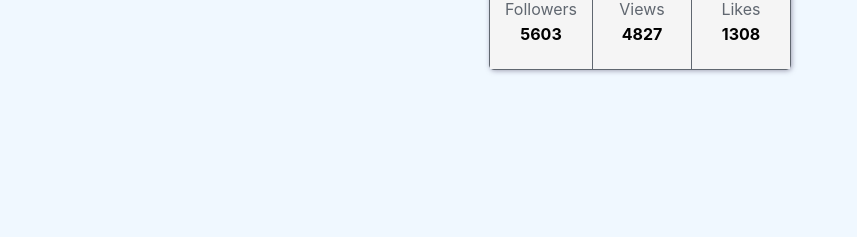
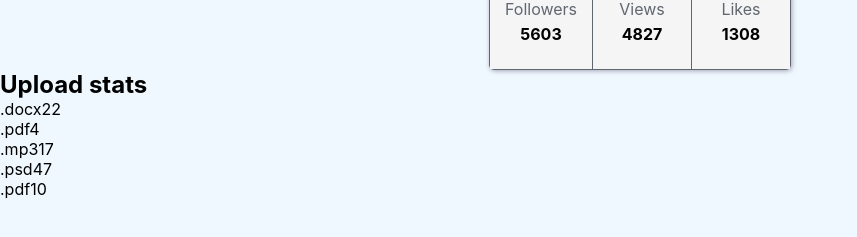
Before and after one commit to thekos0596/goit-react-hw-01-components, a React (Create React App) app: page / in a window 1280 px wide. Shown: the part 299-536 px from the top of the page, without its empty margins (0-857 px from the left). Built offline with nearby package versions, Linux system fonts and the light colour scheme.

Commit message:
create Statistics component

```diff
--- a/src/components/App.jsx
+++ b/src/components/App.jsx
@@ -1,5 +1,7 @@
-import { Profile } from "./Profile/Profile";
+import { Profile } from './Profile/Profile';
 import user from '../json/user.json';
+import { Statistics } from './Statistics/Statistics';
+import data from '../json/data.json';
 
 export const App = () => {
   return (
@@ -11,6 +13,7 @@
         avatar={user.avatar}
         stats={user.stats}
       />
+      <Statistics title='Upload stats' stats={data} />
     </div>
   );
 };
--- a/src/components/Profile/Profile.module.css
+++ b/src/components/Profile/Profile.module.css
@@ -1,11 +1,3 @@
-:root {
-  --color-primary: #ffffff;
-  --color-white-secondary: whitesmoke;
-  --color-main-text: black;
-  --color-text-grey: #606770;
-  --color-bcg: aliceblue;
-}
-
 .profile {
   margin-left: auto;
   margin-right: auto;
--- a/src/components/Statistics/Statistics.jsx
+++ b/src/components/Statistics/Statistics.jsx
@@ -0,0 +1,29 @@
+import PropTypes from 'prop-types';
+
+export const Statistics = ({ title, stats }) => {
+  return (
+    <section className='statistics'>
+      <h2 className='title'>{title}</h2>
+      <ul className='stat-list'>
+        {stats.map(({ id, label, percentage }) => (
+          <li key={id} className='item'>
+            <span className='label'>{label}</span>
+            <span className='percentage'>{percentage}</span>
+          </li>
+        ))}
+      </ul>
+    </section>
+  );
+};
+
+Statistics.propTypes = {
+  stats: PropTypes.arrayOf(
+    PropTypes.exact([
+      {
+        id: PropTypes.string.isRequired,
+        label: PropTypes.string.isRequired,
+        percentag: PropTypes.number.isRequired,
+      },
+    ])
+  ),
+};
--- a/src/index.css
+++ b/src/index.css
@@ -1,4 +1,12 @@
 @import-normalize; /* bring in normalize.css styles */
+
+:root {
+  --color-primary: #ffffff;
+  --color-white-secondary: whitesmoke;
+  --color-main-text: black;
+  --color-text-grey: #606770;
+  --color-bcg: aliceblue;
+}
 
 body {
   margin: 0;
--- /dev/null
+++ b/src/json/data.json
@@ -0,0 +1,7 @@
+[
+  { "id": "id-1", "label": ".docx", "percentage": 22 },
+  { "id": "id-2", "label": ".pdf", "percentage": 4 },
+  { "id": "id-3", "label": ".mp3", "percentage": 17 },
+  { "id": "id-4", "label": ".psd", "percentage": 47 },
+  { "id": "id-5", "label": ".pdf", "percentage": 10 }
+]
```
